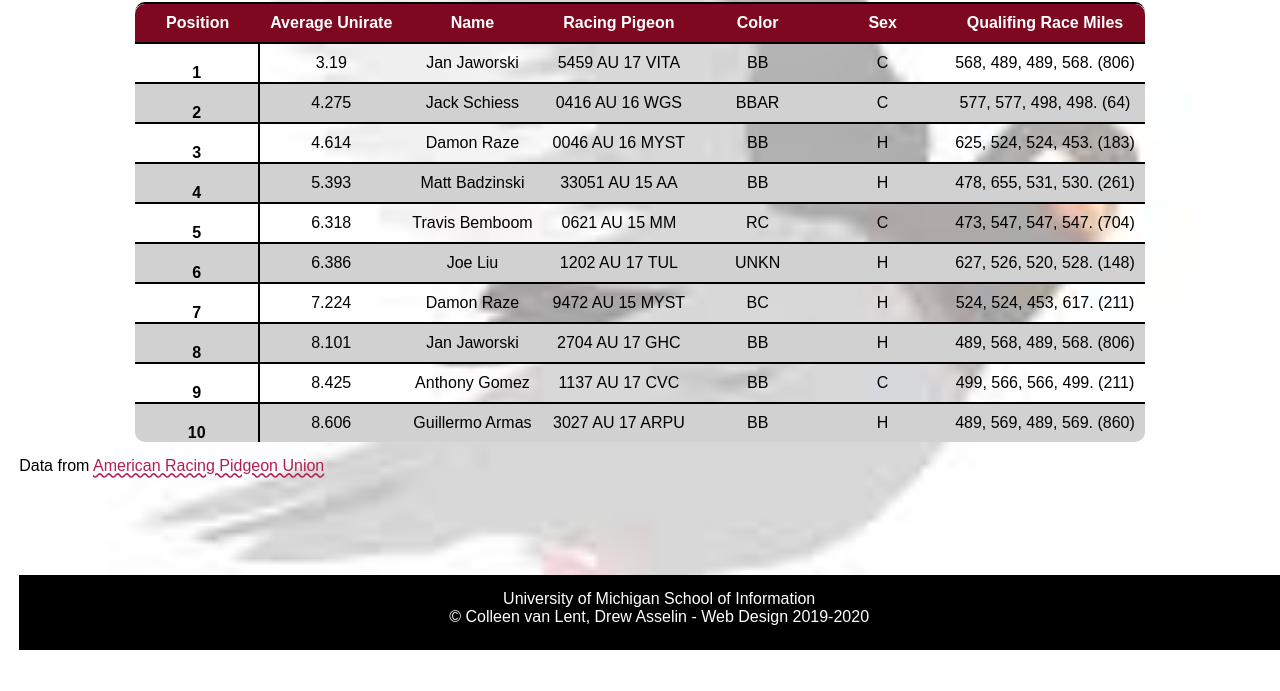
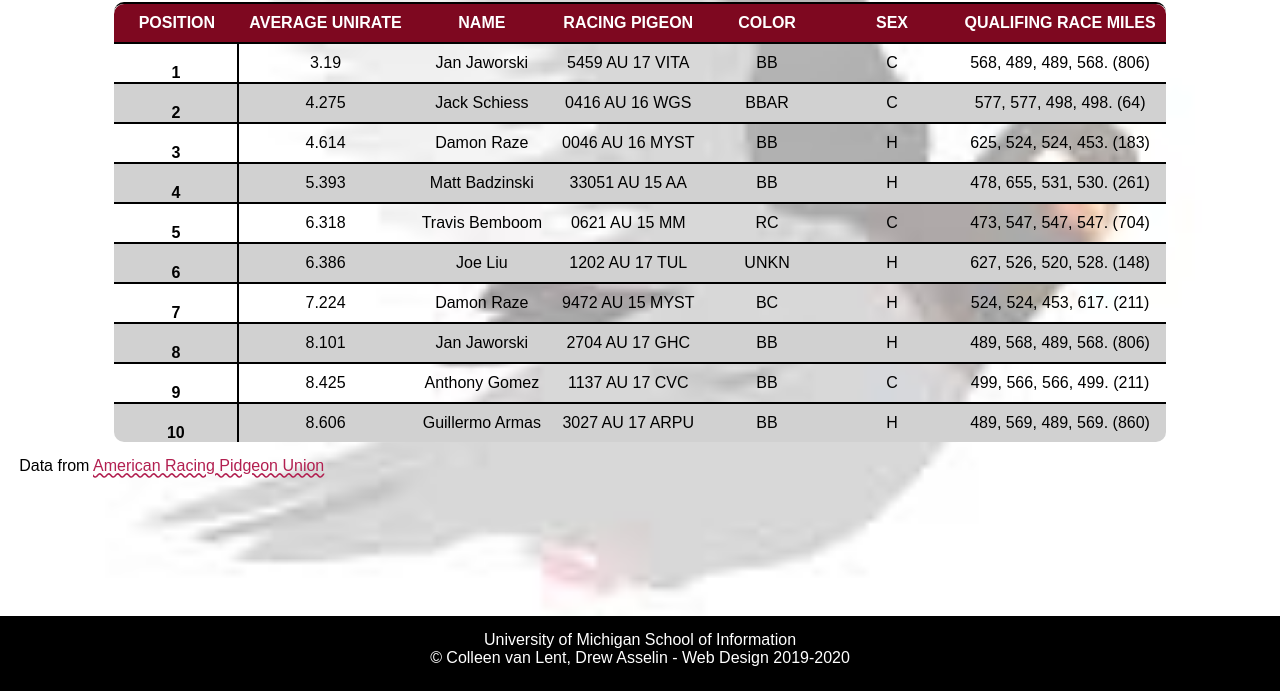
Before and after one commit to Kavyapranati-Pratapa/homework4-2021, a plain HTML site: page index.html in a window 1280 px wide. Shown: the part 109-800 px from the top of the page. Drawn offline with Linux system fonts and the light colour scheme; a web font is replaced by a local one.

Commit message:
Add files via upload

```diff
--- a/css/style.css
+++ b/css/style.css
@@ -81,6 +81,7 @@ td{
   vertical-align: middle;
   padding:10px;
   background-color:#7e0820;
+  text-transform:uppercase;
 }
 /*Req 6c*/
 .rowhead{
@@ -127,10 +128,12 @@ tbody tr:last-child td:last-child{
 
 /*Req 8*/
 footer{
-  width:100%;
   background:#000000;
   text-align:center;
   color: #FFFFFF;
   min-height: 75px;
   position: fixed;
+  bottom:0;
+  left:0;
+  width:100%;
 }
```
